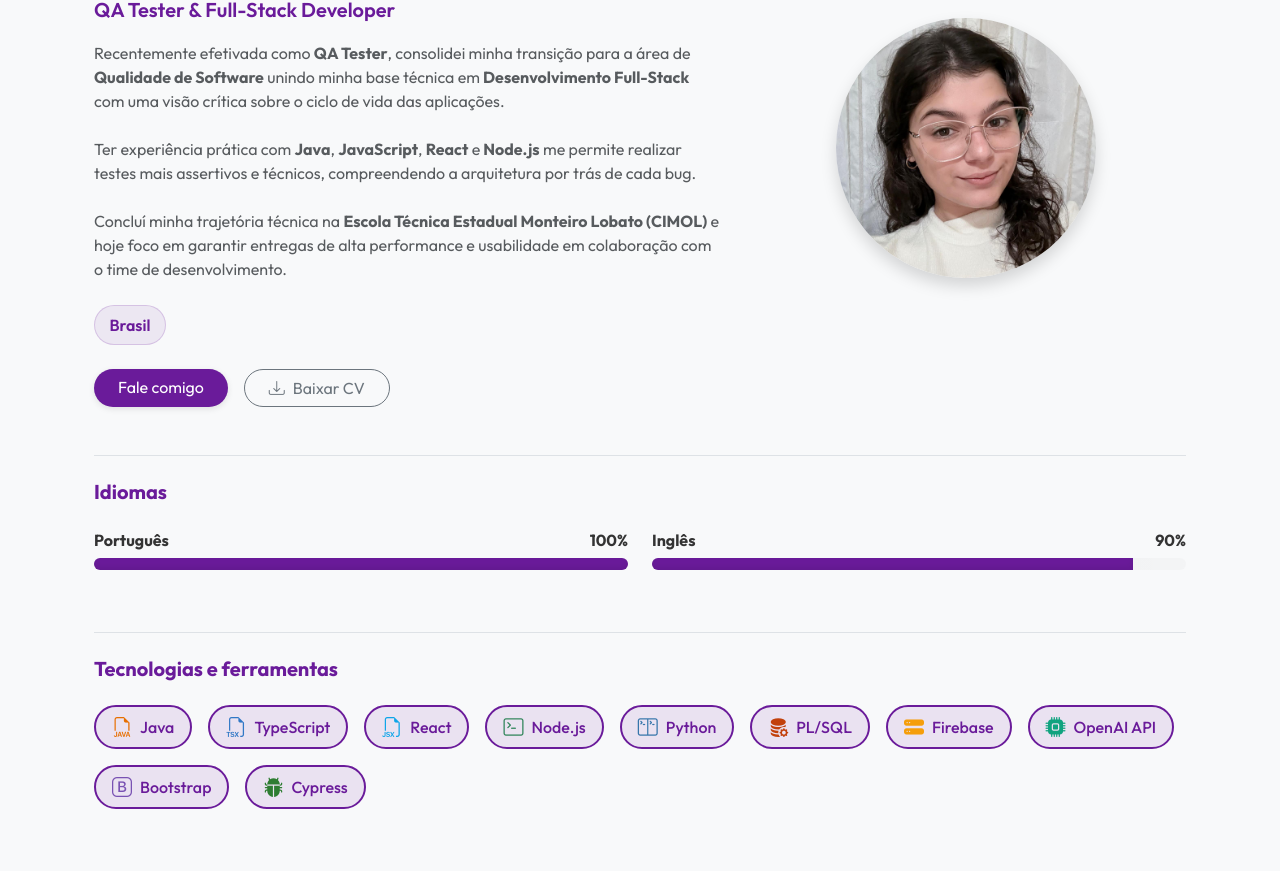
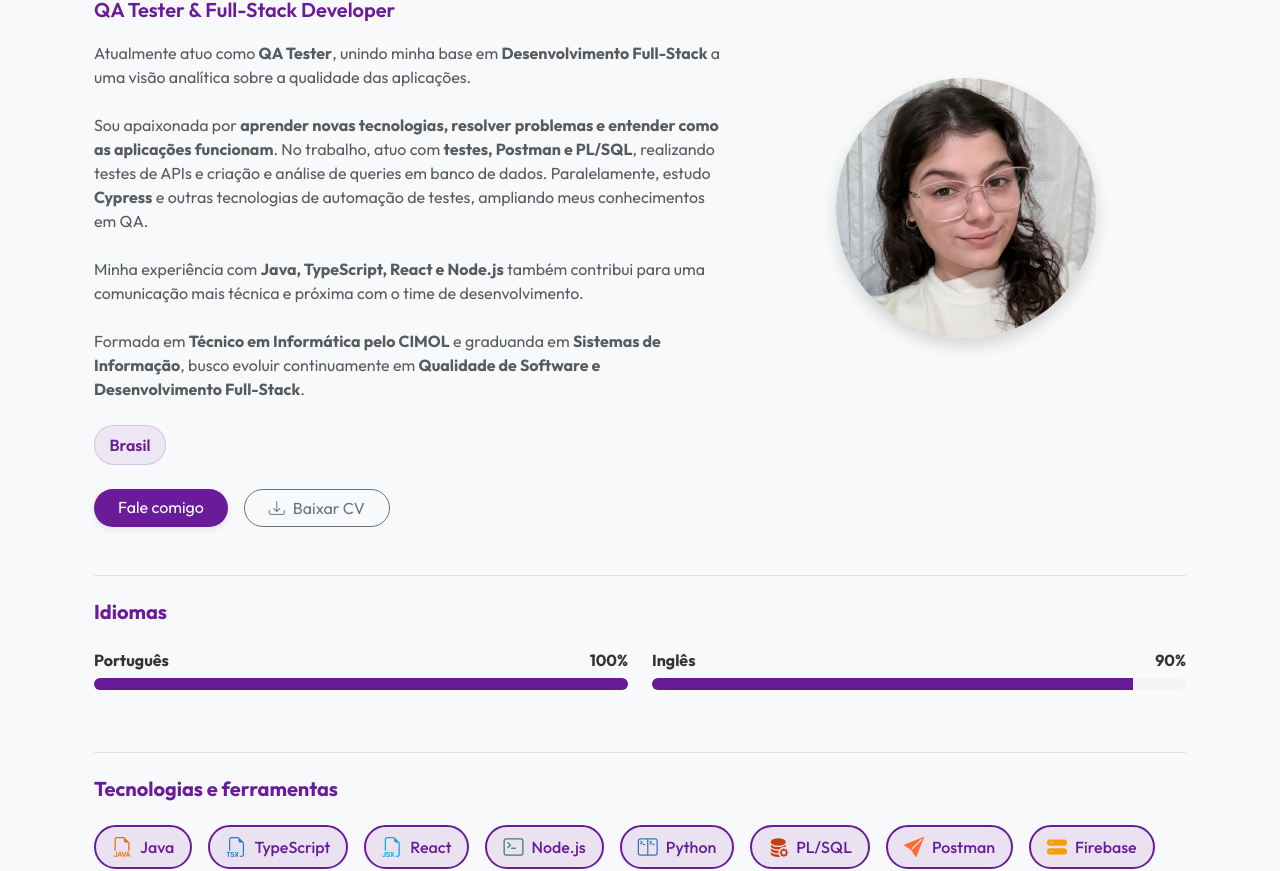
Before and after one commit to eduarda-guimaraes/portfolio-pessoal, a React (Vite) app: page / in a window 1280 px wide. Shown: the part 255-1126 px from the top of the page. Built offline with nearby package versions, Linux system fonts and the light colour scheme.

Commit message:
update professional bio and add Postman

```diff
--- a/src/i18n.js
+++ b/src/i18n.js
@@ -21,7 +21,7 @@ const resources = {
         name: 'Eduarda Guimarães',
         role: 'QA Tester & Full-Stack Developer',
         about:
-          'Recentemente efetivada como <strong>QA Tester</strong>, consolidei minha transição para a área de<strong> Qualidade de Software</strong> unindo minha base técnica em<strong> Desenvolvimento Full-Stack</strong> com uma visão crítica sobre o ciclo de vida das aplicações.<br /><br />Ter experiência prática com <strong>Java</strong>, <strong>JavaScript</strong>, <strong>React</strong> e<strong> Node.js</strong> me permite realizar testes mais assertivos e técnicos, compreendendo a arquitetura por trás de cada bug.<br /><br />Concluí minha trajetória técnica na <strong>Escola Técnica Estadual Monteiro Lobato (CIMOL)</strong> e hoje foco em garantir entregas de alta performance e usabilidade em colaboração com o time de desenvolvimento.',
+          'Atualmente atuo como <strong>QA Tester</strong>, unindo minha base em <strong>Desenvolvimento Full-Stack</strong> a uma visão analítica sobre a qualidade das aplicações.<br /><br />Sou apaixonada por <strong>aprender novas tecnologias, resolver problemas e entender como as aplicações funcionam</strong>. No trabalho, atuo com <strong>testes, Postman e PL/SQL</strong>, realizando testes de APIs e criação e análise de queries em banco de dados. Paralelamente, estudo <strong>Cypress</strong> e outras tecnologias de automação de testes, ampliando meus conhecimentos em QA.<br /><br />Minha experiência com <strong>Java, TypeScript, React e Node.js</strong> também contribui para uma comunicação mais técnica e próxima com o time de desenvolvimento.<br /><br />Formada em <strong>Técnico em Informática pelo CIMOL</strong> e graduanda em <strong>Sistemas de Informação</strong>, busco evoluir continuamente em <strong>Qualidade de Software e Desenvolvimento Full-Stack</strong>.',
         chips: ['Brasil'],
         contactButton: 'Fale comigo',
         resumeButton: 'Baixar CV',
@@ -44,6 +44,7 @@ const resources = {
           { name: 'Node.js', icon: 'terminal', color: '#2f855a' },
           { name: 'Python', icon: 'terminal-split', color: '#3776ab' },
           { name: 'PL/SQL', icon: 'database-fill-gear', color: '#c2410c' },
+          { name: 'Postman', icon: 'send-fill', color: '#ff6c37' },
           { name: 'Firebase', icon: 'hdd-stack-fill', color: '#f59e0b' },
           { name: 'OpenAI API', icon: 'cpu-fill', color: '#10a37f' },
           { name: 'Bootstrap', icon: 'bootstrap', color: '#7952b3' },
@@ -152,7 +153,7 @@ const resources = {
         name: 'Eduarda Guimarães',
         role: 'QA Tester & Full-Stack Developer',
         about:
-          'Recently hired as a <strong>QA Tester</strong>, I consolidated my transition into<strong> Software Quality</strong> by combining my<strong> Full-Stack Development</strong> background with a critical view of the application lifecycle.<br /><br />Hands-on experience with <strong>Java</strong>, <strong>JavaScript</strong>, <strong>React</strong>, and <strong>Node.js</strong> allows me to approach testing in a more technical and assertive way, understanding the architecture behind each bug.<br /><br />I completed my technical journey at <strong>Escola Técnica Estadual Monteiro Lobato (CIMOL)</strong>, and today I focus on helping teams ship high-performance and user-friendly products.',
+          'I currently work as a <strong>QA Tester</strong>, combining my <strong>Full-Stack Development</strong> background with an analytical perspective on application quality.<br /><br />I am passionate about <strong>learning new technologies, solving problems, and understanding how applications work</strong>. At work, I use <strong>testing, Postman, and PL/SQL</strong> to test APIs and create and analyze database queries. In parallel, I am studying <strong>Cypress</strong> and other test automation technologies to expand my QA knowledge.<br /><br />My experience with <strong>Java, TypeScript, React, and Node.js</strong> also helps me communicate more effectively with the development team on technical topics.<br /><br />I hold a <strong>Technical Diploma in IT from CIMOL</strong> and am pursuing a <strong>Bachelor’s degree in Information Systems</strong>. I am committed to continuous growth in <strong>Software Quality and Full-Stack Development</strong>.',
         chips: ['Brazil'],
         contactButton: 'Contact Me',
         resumeButton: 'Download Resume',
@@ -175,6 +176,7 @@ const resources = {
           { name: 'Node.js', icon: 'terminal', color: '#2f855a' },
           { name: 'Python', icon: 'terminal-split', color: '#3776ab' },
           { name: 'PL/SQL', icon: 'database-fill-gear', color: '#c2410c' },
+          { name: 'Postman', icon: 'send-fill', color: '#ff6c37' },
           { name: 'Firebase', icon: 'hdd-stack-fill', color: '#f59e0b' },
           { name: 'OpenAI API', icon: 'cpu-fill', color: '#10a37f' },
           { name: 'Bootstrap', icon: 'bootstrap', color: '#7952b3' },
```
Also changed, not shown: 2 other files (tests, documents, lock files or other folders).
